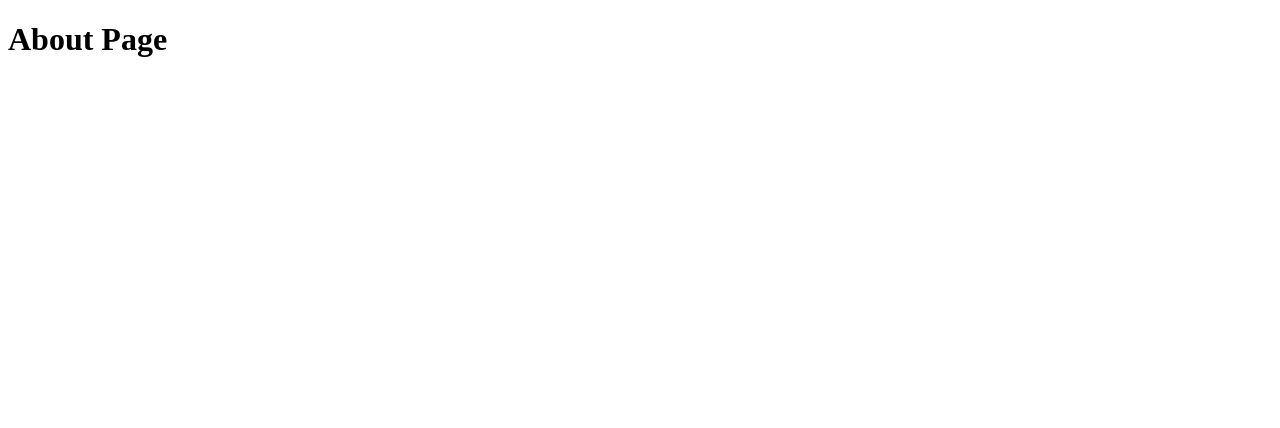
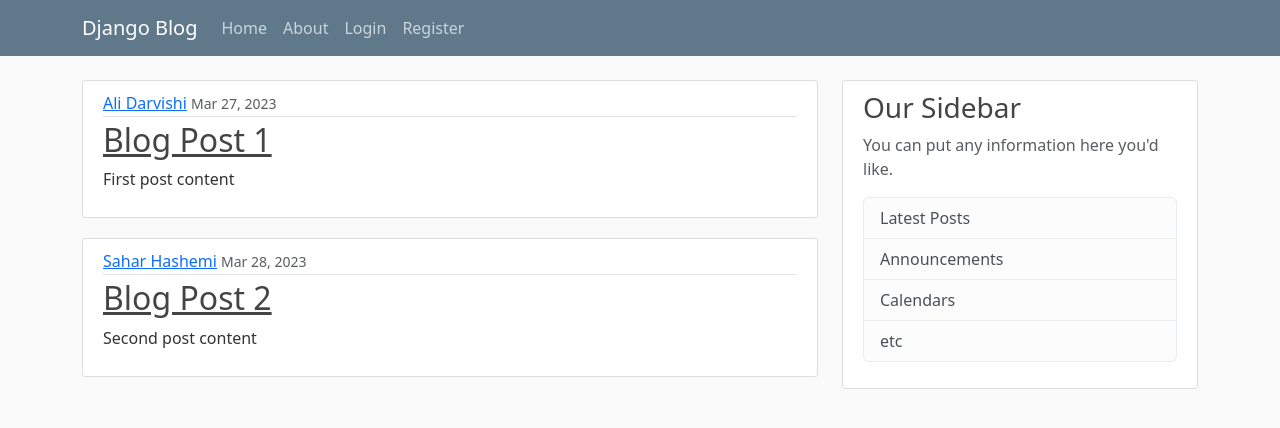
Before and after one commit to al102030/Simple-project-Flask-, a Flask app: page / in a window 1280 px wide. Before the commit the part shown is almost empty. Shown: the top 428 px of the page. Run offline with Flask 2, Linux system fonts and the light colour scheme.

Commit message:
Create base layout and stylesheet file and html bod for Home page and About page

```diff
--- a/flaskblog.py
+++ b/flaskblog.py
@@ -1,16 +1,31 @@
 from flask import Flask, render_template
 app = Flask(__name__)
+
+posts = [
+    {
+        'author': 'Ali Darvishi',
+        'title': 'Blog Post 1',
+        'content': 'First post content',
+        'date_posted': 'Mar 27, 2023'
+    },
+    {
+        'author': 'Sahar Hashemi',
+        'title': 'Blog Post 2',
+        'content': 'Second post content',
+        'date_posted': 'Mar 28, 2023'
+    }
+]
 
 
 @app.route("/")
 @app.route("/home")
 def home():
-    return render_template('home.html')
+    return render_template('home.html', posts=posts)
 
 
 @app.route("/about")
 def about():
-    return "<h1>About Page</h1>"
+    return render_template('about.html', title='About')
 
 
 if __name__ == "__main__":
--- /dev/null
+++ b/static/main.css
@@ -0,0 +1,89 @@
+body {
+    background: #fafafa;
+    color: #333333;
+    margin-top: 5rem;
+}
+
+h1,
+h2,
+h3,
+h4,
+h5,
+h6 {
+    color: #444444;
+}
+
+ul {
+    margin: 0;
+}
+
+.bg-steel {
+    background-color: #5f788a;
+}
+
+.site-header .navbar-nav .nav-link {
+    color: #cbd5db;
+}
+
+.site-header .navbar-nav .nav-link:hover {
+    color: #ffffff;
+}
+
+.site-header .navbar-nav .nav-link.active {
+    font-weight: 500;
+}
+
+.content-section {
+    background: #ffffff;
+    padding: 10px 20px;
+    border: 1px solid #dddddd;
+    border-radius: 3px;
+    margin-bottom: 20px;
+}
+
+.article-title {
+    color: #444444;
+}
+
+a.article-title:hover {
+    color: #428bca;
+    text-decoration: none;
+}
+
+.article-content {
+    white-space: pre-line;
+}
+
+.article-img {
+    height: 65px;
+    width: 65px;
+    margin-right: 16px;
+}
+
+.article-metadata {
+    padding-bottom: 1px;
+    margin-bottom: 4px;
+    border-bottom: 1px solid #e3e3e3
+}
+
+.article-metadata a:hover {
+    color: #333;
+    text-decoration: none;
+}
+
+.article-svg {
+    width: 25px;
+    height: 25px;
+    vertical-align: middle;
+}
+
+.account-img {
+    height: 125px;
+    width: 125px;
+    margin-right: 20px;
+    margin-bottom: 16px;
+}
+
+.account-heading {
+    font-size: 2.5rem;
+}
--- a/templates/home.html
+++ b/templates/home.html
@@ -1,18 +1,15 @@
-<!DOCTYPE html>
-<html lang="en">
-
-<head>
-    <meta charset="UTF-8">
-    <meta http-equiv="X-UA-Compatible" content="IE=edge">
-    <meta name="viewport" content="width=device-width, initial-scale=1.0">
-    <title>
-        <h1>Home</h1>
-    </title>
-</head>
-
-<body>
-    <h1>About Page</h1>
-
-</body>
-
-</html>
+{% extends "layout.html" %}
+{% block content %}
+    {% for post in posts %}
+    <article class="media content-section">
+        <div class="media-body">
+          <div class="article-metadata">
+            <a class="mr-2" href="#">{{ post.author }}</a>
+            <small class="text-muted">{{ post.date_posted }}</small>
+          </div>
+          <h2><a class="article-title" href="#">{{ post.title }}</a></h2>
+          <p class="article-content">{{ post.content }}</p>
+        </div>
+      </article>
+    {% endfor %}
+{% endblock  %}
--- /dev/null
+++ b/templates/layout.html
@@ -0,0 +1,65 @@
+<!DOCTYPE html>
+<html lang="en">
+
+<head>
+    <meta charset="utf-8">
+    <meta name="viewport" content="width=device-width, initial-scale=1">
+    <link href="https://cdn.jsdelivr.net/npm/bootstrap@5.3.0-alpha2/dist/css/bootstrap.min.css" rel="stylesheet" integrity="sha384-aFq/bzH65dt+w6FI2ooMVUpc+21e0SRygnTpmBvdBgSdnuTN7QbdgL+OapgHtvPp" crossorigin="anonymous">
+    <link rel="stylesheet" type="text/css" href="{{ url_for('static', filename='main.css') }}">
+
+    {% if title %}
+    <title>Flask Blog - {{ title }} </title>
+    {% else %}
+    <title>Flask Blog</title>
+    {% endif %}
+</head>
+
+<body>
+    <header class="site-header">
+        <nav class="navbar navbar-expand-md navbar-dark bg-steel fixed-top">
+          <div class="container">
+            <a class="navbar-brand mr-4" href="/">Django Blog</a>
+            <button class="navbar-toggler" type="button" data-toggle="collapse" data-target="#navbarToggle" aria-controls="navbarToggle" aria-expanded="false" aria-label="Toggle navigation">
+            <span class="navbar-toggler-icon"></span>
+            </button>
+            <div class="collapse navbar-collapse" id="navbarToggle">
+              <div class="navbar-nav mr-auto">
+                <a class="nav-item nav-link" href="/">Home</a>
+                <a class="nav-item nav-link" href="/about">About</a>
+              </div>
+              <!-- Navbar Right Side -->
+              <div class="navbar-nav">
+                <a class="nav-item nav-link" href="#">Login</a>
+                <a class="nav-item nav-link" href="#">Register</a>
+              </div>
+            </div>
+          </div>
+        </nav>
+      </header>
+      <main role="main" class="container">
+        <div class="row">
+          <div class="col-md-8">
+            {% block content %}{% endblock %}
+          </div>
+          <div class="col-md-4">
+            <div class="content-section">
+              <h3>Our Sidebar</h3>
+              <p class='text-muted'>You can put any information here you'd like.
+                <ul class="list-group">
+                  <li class="list-group-item list-group-item-light">Latest Posts</li>
+                  <li class="list-group-item list-group-item-light">Announcements</li>
+                  <li class="list-group-item list-group-item-light">Calendars</li>
+                  <li class="list-group-item list-group-item-light">etc</li>
+                </ul>
+              </p>
+            </div>
+          </div>
+        </div>
+      </main>
+
+    <script src="https://cdn.jsdelivr.net/npm/@popperjs/core@2.11.6/dist/umd/popper.min.js" integrity="sha384-oBqDVmMz9ATKxIep9tiCxS/Z9fNfEXiDAYTujMAeBAsjFuCZSmKbSSUnQlmh/jp3" crossorigin="anonymous"></script>
+    <script src="https://cdn.jsdelivr.net/npm/bootstrap@5.3.0-alpha2/dist/js/bootstrap.min.js" integrity="sha384-heAjqF+bCxXpCWLa6Zhcp4fu20XoNIA98ecBC1YkdXhszjoejr5y9Q77hIrv8R9i" crossorigin="anonymous"></script>
+    <script src="https://cdn.jsdelivr.net/npm/bootstrap@5.3.0-alpha2/dist/js/bootstrap.bundle.min.js" integrity="sha384-qKXV1j0HvMUeCBQ+QVp7JcfGl760yU08IQ+GpUo5hlbpg51QRiuqHAJz8+BrxE/N" crossorigin="anonymous"></script>
+</body>
+
+</html>
```
Also changed, not shown: templates/about.html (+4 -15 lines), 1 other file.
